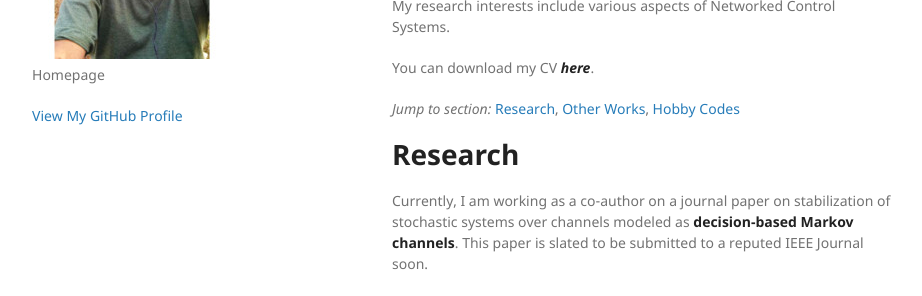
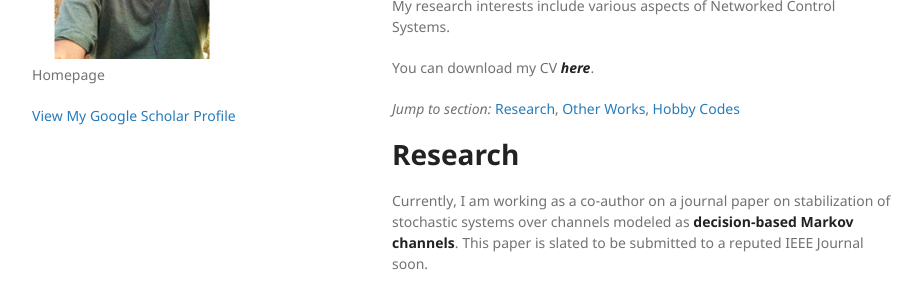
Before and after one commit to shourya01/shourya01.github.io, a Jekyll site: the page built from index.md, in a window 1280 px wide. Shown: the part 250-546 px from the top of the page, without its empty margins (178-1100 px from the left). Built offline with Jekyll 4.4.1, drawn with Linux system fonts in a browser that asks for light colours.

Commit message:
Update default.html

```diff
--- a/_layouts/default.html
+++ b/_layouts/default.html
@@ -27,7 +27,7 @@
         {% endif %}
 
         {% if site.github.is_user_page %}
-        <p class="view"><a href="{{ site.github.owner_url }}">View My GitHub Profile</a></p>
+        <p class="view"><a href="https://scholar.google.co.in/citations?user=5sq_tY0AAAAJ&hl=en">View My Google Scholar Profile</a></p>
         {% endif %}
 
       </header>
```
